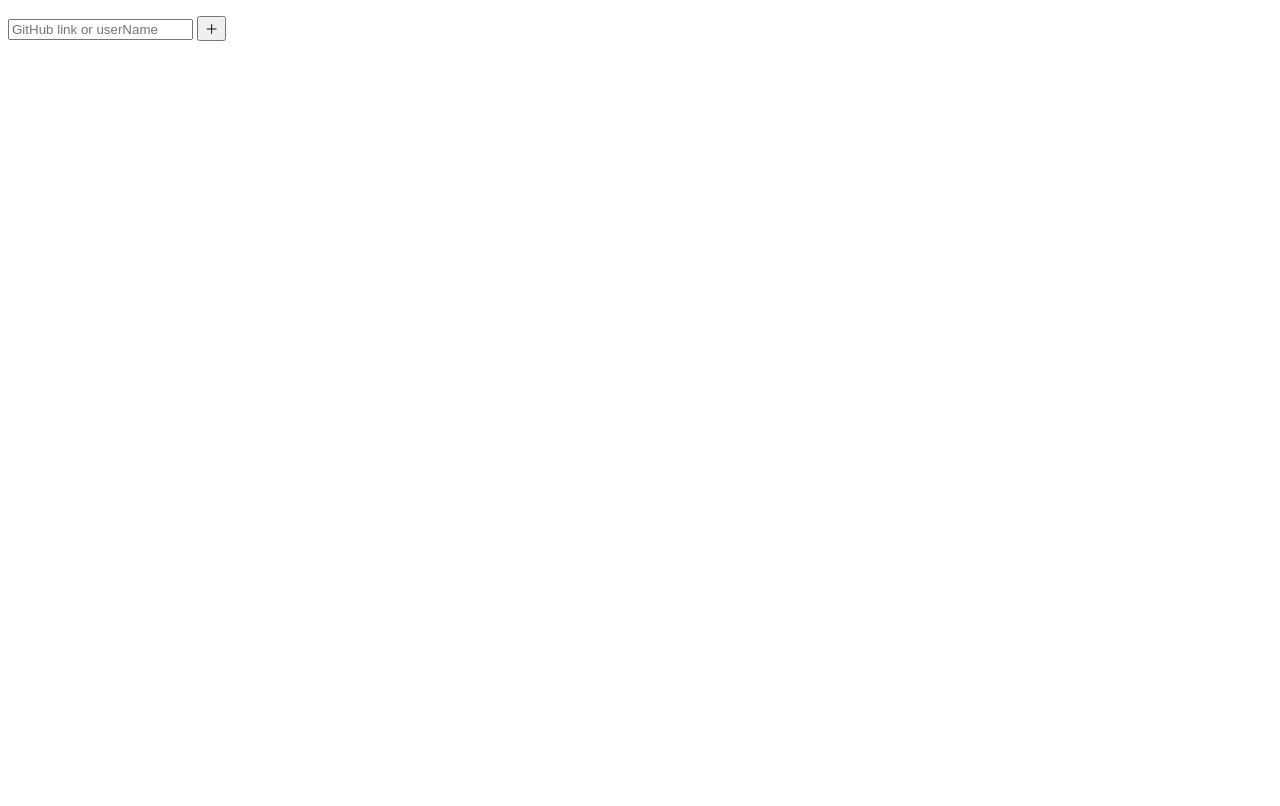
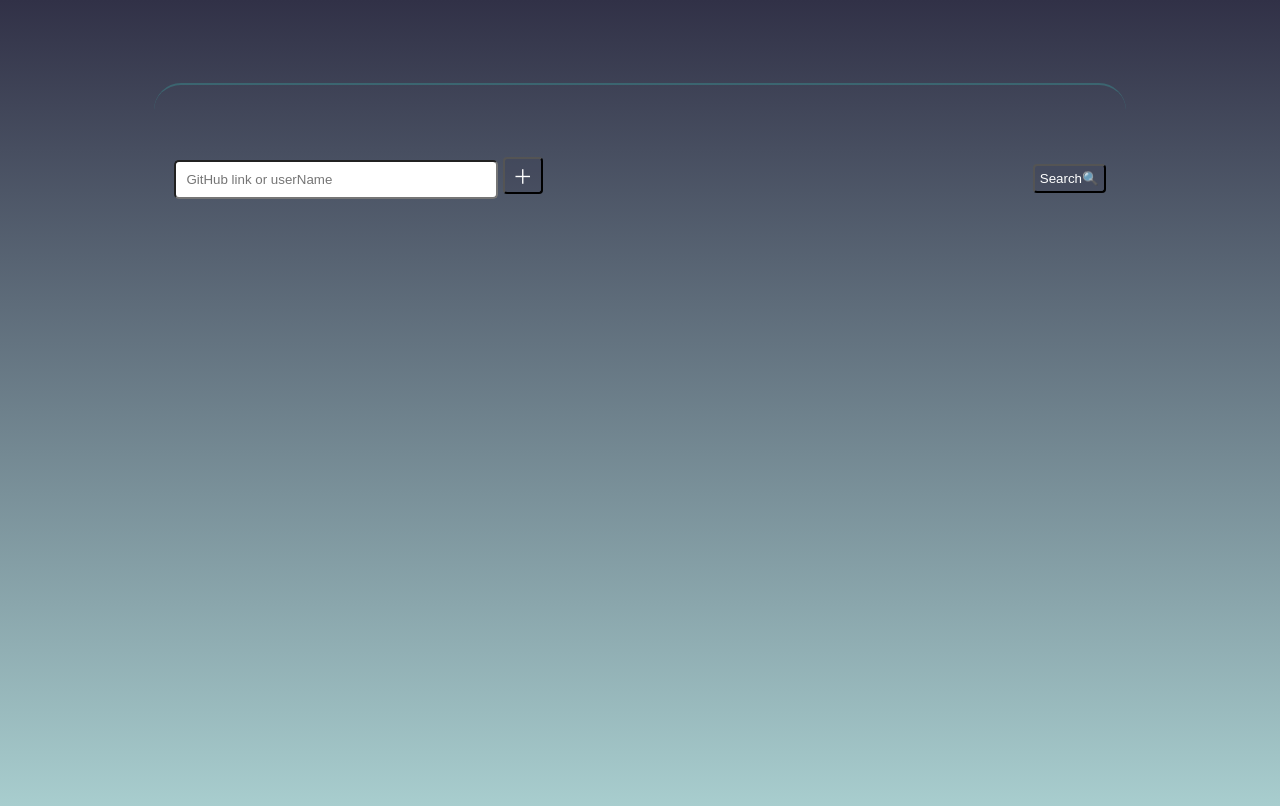
Before and after one commit to WanjikuN/DevFinder, a website: page index.html in a window 1280 px wide. Drawn offline with Linux system fonts and the light colour scheme.

Commit message:
Style form search section

```diff
--- a/css/main.css
+++ b/css/main.css
@@ -0,0 +1,52 @@
+body{
+    background: linear-gradient(rgb(49, 49, 71), rgba(58, 149, 149, 0.423));
+    height: 95vh;
+    color: white;
+    font-family:Arial, Helvetica, sans-serif
+}
+#main_container{
+    /* border: 2px solid black; */
+    padding: 20px;
+    margin: 5% 10% 5% 10% ;
+    height: 85vh;
+
+}
+#added_names{
+    border-top: 2px solid rgba(58, 149, 149, 0.423);
+    border-radius: 40px;
+    padding: 10px;
+    display: flex;
+    justify-content: center;
+}
+.listy{
+    padding: 2%;
+}
+#user{
+    padding: 10px;
+    width:300px;
+    border-radius: 5px
+}
+#search_form{
+    padding: 20px;
+    display: flex;
+    justify-content: space-between;
+    align-items: center;
+}
+
+form button{
+    padding: 2px;
+    width:40px;
+    font-size: 20px;
+
+}
+button{
+    padding: 5px;
+    border-radius: 4px;
+    background-color: rgba(49, 49, 71, 0.229) ;
+    color: white;
+    cursor: pointer;
+
+}
+button:hover{
+    font-size: 20px;
+}
--- a/index.html
+++ b/index.html
@@ -11,7 +11,7 @@
     <!-- This is the landing page -->
     <div id="main_container">
         <!-- Main container that holds everything -->
-        <div id="Added_names">
+        <div id="added_names">
             <!-- Added links or names -->
             <ol id="names_list">
 
@@ -23,6 +23,7 @@
                 <input type="text" name="" id="user" required placeholder="GitHub link or userName">
                 <button type="submit">＋</button>
             </form>
+            <button>Search🔍</button>
         </div>
         <div id="search_results">
             <!-- Search results -->
--- a/src/script.js
+++ b/src/script.js
@@ -11,6 +11,7 @@ const handleForm = (e) => {
 let user = document.getElementById('user').value;
 let li = document.createElement('li');
 li.textContent = user;
+li.setAttribute('class','listy')
 namesList.appendChild(li);
 form.reset();
 };
```
